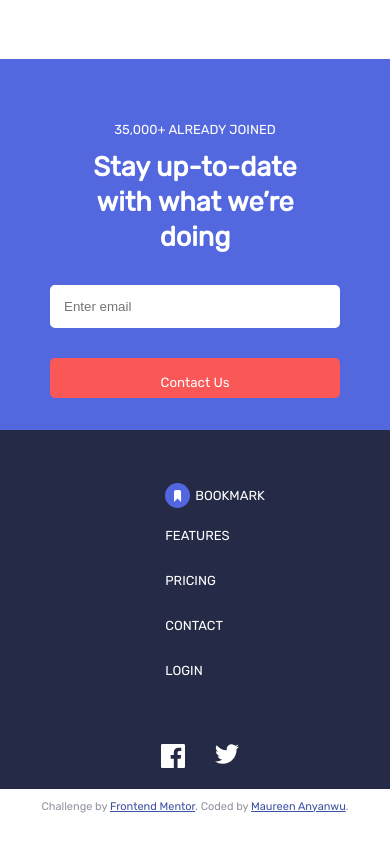
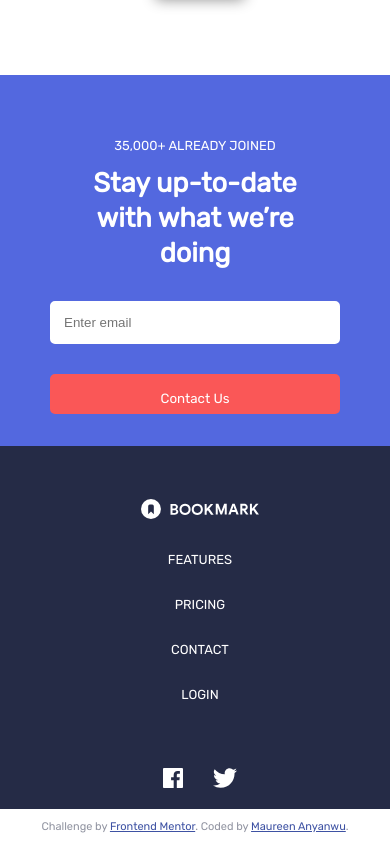
Before and after one commit to maura-dev/sca-level-six-task, a plain HTML site: page index.html in a window 390 px wide. Shown: the part 4034-4878 px from the top of the page. Drawn offline with Linux system fonts and the light colour scheme.

Commit message:
responsiveness

```diff
--- a/index.html
+++ b/index.html
@@ -159,7 +159,7 @@
   <div class="footer">
     <div class="footer-item">
       <ul id="footer-nav">
-        <li class="footer-logo"><img src="./images/logo-bookmark.svg"><span>BOOKMARK</span></li>
+        <li class="footer-logo"><img src="./images/mobile-logo.svg"></li>
         <li class="footer-link">FEATURES</li>
         <li class="footer-link">PRICING</li>
         <li class="footer-link">CONTACT</li>
--- a/styles.css
+++ b/styles.css
@@ -428,7 +428,7 @@ input{
 }
 
 .footer-item ul li img{
-    height:auto;
+    height:20px;
 }
 
 .footer-link{
@@ -438,16 +438,6 @@ input{
 
 .footer-logo{
     margin-top: 5px;
-}
-
-.footer-logo img{
-    position: absolute;
-}
-
-.footer-logo span{
-    position: relative;
-    left:30px;
-    top: 5px;
 }
 
 .hamburger{
@@ -583,6 +573,10 @@ input{
 
 @media all and (max-width: 600px) {
 
+    body,html{
+        overflow-x: hidden;
+    }
+
     button{
         padding:15px;
     }
@@ -711,8 +705,11 @@ input{
 
     .footer-link{
         margin-top:30px;
+        text-align: center;
         margin-left:0px;
     }
+
+}
 
 }
 
```
